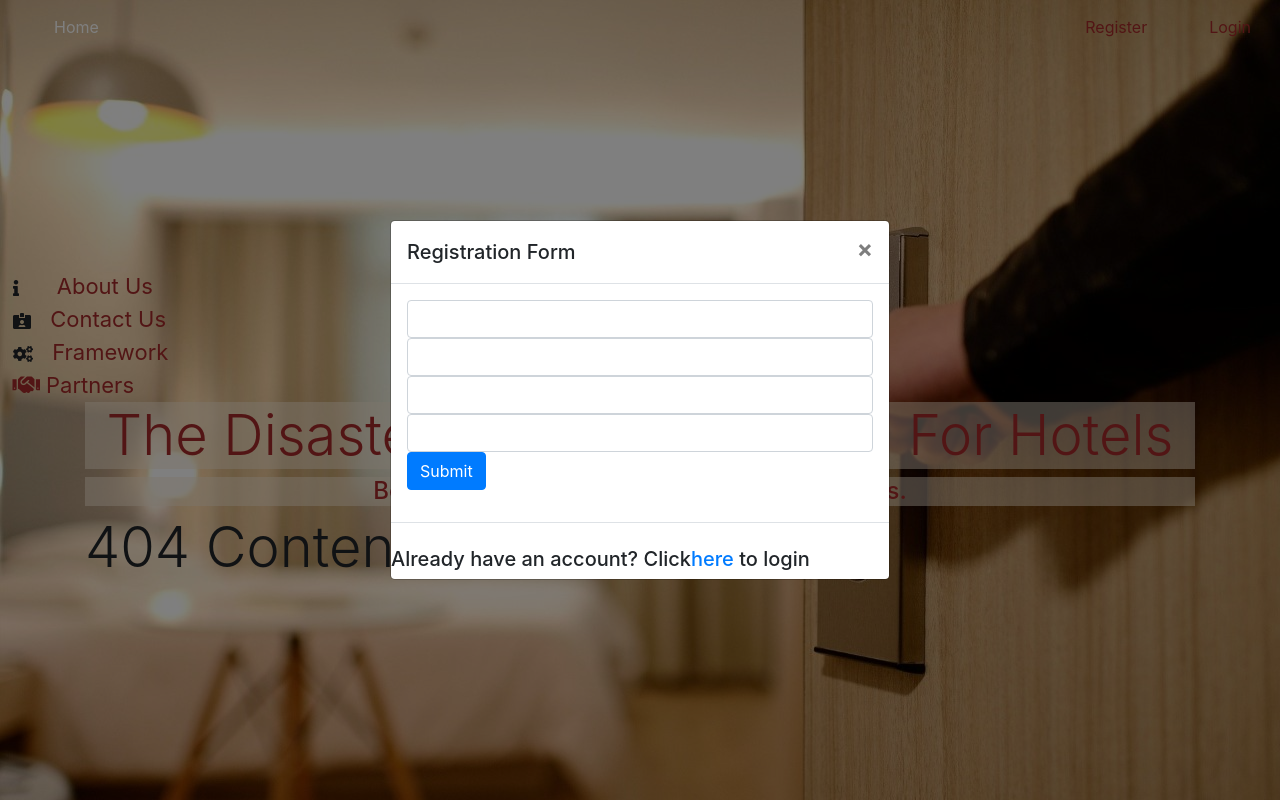
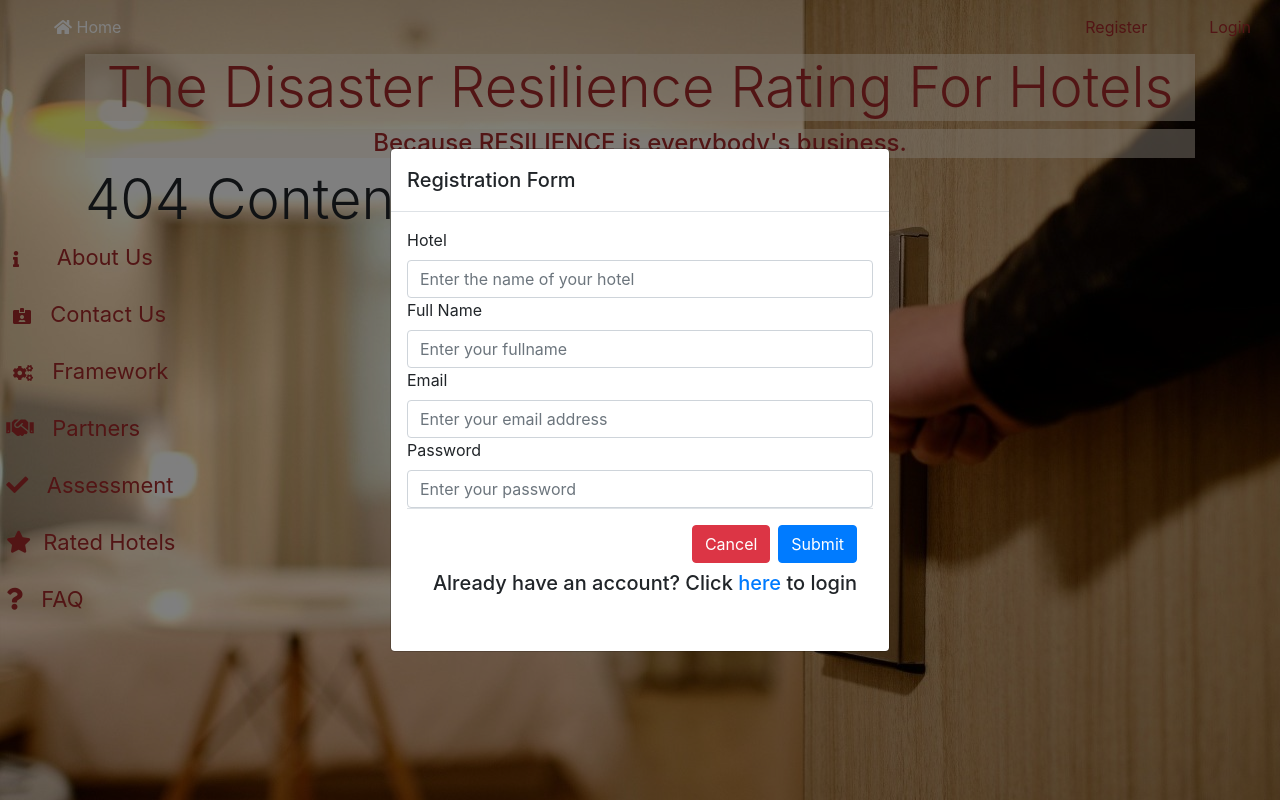
Before and after one commit to HotelDRRating/HotelDRRating, a Flask app: page /home in a window 1280 px wide, after a click on "Register". Run offline with Flask 2, Linux system fonts and the light colour scheme; some libraries are stand-ins or nearby versions; some web fonts are replaced.

Commit message:
added contents @ sidebar and implemented new stuff

```diff
--- a/scripts.py
+++ b/scripts.py
@@ -1,4 +1,4 @@
-import pymysql as psql,smtplib,ssl,rsa
+import pymysql as psql,smtplib,ssl
 from email.mime.text import MIMEText
 from email.mime.multipart import MIMEMultipart
 class hotelDB(object):
--- a/server.py
+++ b/server.py
@@ -39,18 +39,35 @@ def logout():
     return redirect(url_for('home',content=content))
 @app.route('/register', methods=["GET","POST"])
 def register():
-    if request.method == "POST":
-        content = request.args.get('content')
-        hotel = request.form.get('hotel')
-        fname = request.form.get('fullname')
-        email = request.form.get('email')
-        passw = request.form.get('password')
-        x = binary()
-        data = x.convert_to_binary(hotel,fname,email,passw)
-        q = hotelDB()
-        q.insert(data["hotel"],data["fullname"],data["email"],data["password"])
+    content = request.args.get('content')
+    hotel = request.form.get('hotel')
+    fname = request.form.get('fullname')
+    email = request.form.get('email')
+    passw = request.form.get('password')
+    if content == None and hotel == None and fname == None and email == None and passw == None:
+        return "<h1>INVALID ACCESS!</h1>"
+    x = binary()
+    data = x.convert_to_binary(hotel,fname,email,passw)
+    q = hotelDB()
+    q.insert(data["hotel"],data["fullname"],data["email"],data["password"])
     #returns to the page they were currently viewing
     return redirect(url_for('home',content=content),code=302)
+@app.route('/login', methods=["GET","POST"])
+def login():
+
+    content = request.args.get('content')
+    email = request.form.get('email')
+    passw = request.form.get('password')
+    if content == None and email == None and passw == None:
+        return "<h1>INVALID ACCESS!</h1>"
+    x = binary()
+    data = x.convert_to_binary("","",email,passw)
+    hotel = hotelDB()
+    if hotel.login_auth(email = data["email"],password=data["password"]):
+        return redirect(url_for('home/success',content=content))
+    else:
+        return "<h1> LOGIN FAILED </H1>"
+
 '''
 @app.route('/login-auth', methods=["GET","POST"])
 def login_auth():
--- a/templates/base.html
+++ b/templates/base.html
@@ -18,49 +18,34 @@
 		.btn{
 			width: auto;
 		}
-		#hotelitems a{
+		.sidenav a{
 			width: 400px;
 			margin-top: 20px;
 			text-decoration:none;
 			font-size: 22px;
 			color: brown;
 		}
+		.sidenav .fas{
+			color: brown;
+		}
+		.sidenav a:hover{
+			border: 1px solid;
+			border-color: black;
+
+		}
 	</style>
 	<body>
-
-
 	<nav class="navbar navbar-expand-sm sticky-top" id="nav">
-
 		<ul class="navbar-nav mr-auto">
 			<li class="nav-item">
-				{% if isloggedin == 0 -%}
-				<a class="btn home-btn" id="home" href="{{ url_for('home',content='home')}}">Home</a>
-				{% else -%}
-				{% endif -%}
-
+				{% block home %}
+			   {% endblock %}
 			</li>
 		</ul>
-		{%block nav%}
+		{%block nav%} {% endblock %}
 
-		{% endblock %}
-		<div class="sidenav">
-			<br><br><br><br><br><br><br><br><br>
-			<div id="hotelItems">
-				{% if isloggedin == 0 -%}
-				<a href="{{ url_for('home',content='about_us')}}" ><i class="fas fa-info btn"></i>&nbsp;&nbsp;&nbsp; About Us</a>
-				<br>
-				<a href="{{ url_for('home',content='contact_us')}}"><i class="fas fa-id-card-alt btn"></i> Contact Us</a>
-				<br>
-				<a href="{{ url_for('home',content='framework')}}"><i class="fas fa-cogs btn"></i> Framework</a>
-				<br>
-				<a href="{{ url_for('home',content='partners')}}">&nbsp;&nbsp;<i class="fa fa-handshake" ></i> Partners</a>
-				{% else -%}
-				{% endif -%}
-			</div>
-		</div>
 		<div class="container-fluid" >
-
-			<div class="container">
+						<div class="container">
 				<div class="row" id="row">
 					<div class="col">
 						<center><h1 class="display-4" id="titleHeader">The Disaster Resilience Rating For Hotels</h1>
@@ -74,42 +59,23 @@
 					</div>
 				</div>
 			</div>
-			<div class="container">
+
+			<div class="container"><!-- content -->
 			{% block content %}
 			{% endblock %}
 		</div>
 		</div>
-
+		<div class="sidenav ">
+			{%block sidebar%}{%endblock %}
+		</div>
 
 
 		<!--
 			MODALS
 		-->
-		<div class="modal" id="registerModal" tabindex="-1" role="dialog" aria-labelledby="ModalRegister" aria-hidden="true">
-			<div class="modal-dialog modal-dialog-centered" role="document">
-				<div class="modal-content">
-					<div class="modal-header">
-						<h5 class="modal-title" id="modtitle">Registration Form</h5>
-						<button type="button" class="close" data-dismiss="registerModal" aria-label="Close">
-							<span aria-hidden="true">&times;</span>
-						</button>
-					</div>
-					<div class="modal-body">
-						<form action="{{url_for('register',content='{{[page_content]}}')}}" method="post">
-							<input type="text" class="form-control" name="hotel">
-							<input type="text" class="form-control" name="fullname">
-							<input type="email" class="form-control" name="email">
-							<input type="password" class="form-control" name="password">
-							<button type="submit" class="btn btn-primary ml-auto">Submit</button>
-						</form>
 
-					</div>
-					<div class="modal-footer">
-					</div>
-						<h5>Already have an account? Click<a href="#" id="showLogin">here</a> to login</h5>
-					</div>
-				</div>
-			</div>
-		</div>
 </body>
+{% block modals %}
+
+{% endblock %}
 </html>
--- a/templates/main.html
+++ b/templates/main.html
@@ -16,14 +16,17 @@
     <title>The Disaster Resilience Rating For Hotels - Rated Hotels</title>
 {% endif -%}
 {%endblock%}
+{% block home %}
+<a class="btn home-btn" id="home" href="{{ url_for('home',content='home')}}"><i class="fas fa-home"></i> Home</a>
+{% endblock %}
 {% block nav %}
 </ul>
 <ul class='navbar-nav ml-auto'>
     <li class='nav-item' id='nav-register' style='margin-right: 1em;'>
-        <a class="btn" id="register-modal"data-toggle="modal" data-target="#registerModal" href="#">Register</a>
+        <a class="btn" id="register-modal" data-toggle="modal" data-target="#registerModal" href="#">Register</a>
     </li>
     <li class='nav-item' id='nav-login'>
-        <a class='btn' id='login-modal'>
+        <a class='btn' id='login-modal' data-toggle="modal" data-target="#loginModal" href="#">
             Login
         </a>
     </li>
@@ -44,9 +47,83 @@ Framework
 Partners
 {% elif page_content=="faq" -%}
 Faq
+{% elif page_content=="assessment" -%}
+Assessment
 {% elif page_content=="rated_hotels" -%}
 Rated hotels
 {% else -%}
     <h1 class="display-4">404 Content not found</h1>
 {% endif -%}
 {% endblock %}
+{% block modals %}
+<div class="modal" id="registerModal" tabindex="-1" role="dialog" aria-labelledby="ModalRegister" aria-hidden="true">
+	<div class="modal-dialog modal-dialog-centered" role="document">
+		<div class="modal-content">
+			<div class="modal-header">
+				<h5 class="modal-title" id="modtitle">Registration Form</h5>
+
+			</div>
+			<div class="modal-body">
+				<div class="form-group">
+					<form action="{{url_for('register',content='{{page_content}}')}}" method="post">
+						<label for="hotel">Hotel</label>
+						<input type="text" class="form-control" id="hotel" placeholder="Enter the name of your hotel" name="hotel">
+						<label for="fullname">Full Name</label>
+						<input type="text" class="form-control" id="fullname" placeholder="Enter your fullname" name="fullname">
+						<label for="email">Email</label>
+						<input type="email" class="form-control" id="email" placeholder="Enter your email address" name="email">
+						<label for="password">Password</label>
+						<input type="password" class="form-control" id="password" placeholder="Enter your password" name="password">
+						<div class="modal-footer">
+							<button type="button" class="btn btn-danger" data-dismiss="modal">Cancel</button>
+					        <button type="submit" class="btn btn-primary ">Submit</button>
+						<center><h5>Already have an account? Click <a href="#" id="showLogin" data-toggle="modal" data-target="#loginModal" data-dismiss="modal">here</a> to login</h5></center>
+					</div>
+					</form>
+				</div>
+			</div>
+
+			</div>
+		</div>
+	</div>
+<div class="modal" id="loginModal" tabindex="-1" role="dialog" aria-hidden="true" aria-labelledby="ModalLogin">
+	<div class="modal-dialog modal-dialog-centered" role="document">
+		<div class="modal-content">
+			<div class="modal-header">
+                <h5 class="modal-title">Login Form</h5>
+            </div>
+            <div class="modal-body">
+                <div class="form-group">
+                    <form action="{{url_for('login',content='{{page_content}}')}}" method="post">
+                        <label for="email">Email</label>
+                        <input type="email" id="email" name="email" placeholder="Enter your email address" class="form-control">
+                        <label for="password">Password</label>
+                        <input type="password" id="password" name="password" placeholder="Enter your password" class="form-control">
+                        <div class="modal-footer">
+                            <button type="button" class="btn btn-danger" data-dismiss="modal">Cancel</button>
+                            <button type="button" class="btn btn-primary">Login</button>
+                            <center><h5>Don't have an account yet? Click <a href="#" id="showLogin" data-toggle="modal" data-target="#registerModal" data-dismiss="modal">here</a> to create an account</h5></center>
+                        </div>
+                    </form>
+                </div>
+            </div>
+		</div>
+	</div>
+</div>
+{% endblock %}
+{%block sidebar %}
+<a href="{{ url_for('home',content='about_us')}}" ><i class="fas fa-info btn"></i>&nbsp;&nbsp;&nbsp; About Us</a>
+<br><br>
+<a href="{{ url_for('home',content='contact_us')}}"><i class="fas fa-id-card-alt btn"></i> Contact Us</a>
+<br><br>
+<a href="{{ url_for('home',content='framework')}}"><i class="fas fa-cogs btn"></i> Framework</a>
+<br><br>
+<a href="{{ url_for('home',content='partners')}}">&nbsp;<i class="fa fa-handshake" ></i>&nbsp;&nbsp; Partners</a>
+<br><br>
+<a href="{{ url_for('home',content='assessment')}}">&nbsp;<i class="fas fa-check"></i>&nbsp;&nbsp; Assessment</a>
+<br><br>
+<a href="{{ url_for('home',content='rated_hotels')}}">&nbsp;<i class="fa fa-star"></i>&nbsp;&nbsp;Rated Hotels</a>
+<br><br>
+<a href="{{ url_for('home',content='faq')}}">&nbsp;<i class="fas fa-question"></i>&nbsp;&nbsp;&nbsp;FAQ</a>
+
+{% endblock %}
```
